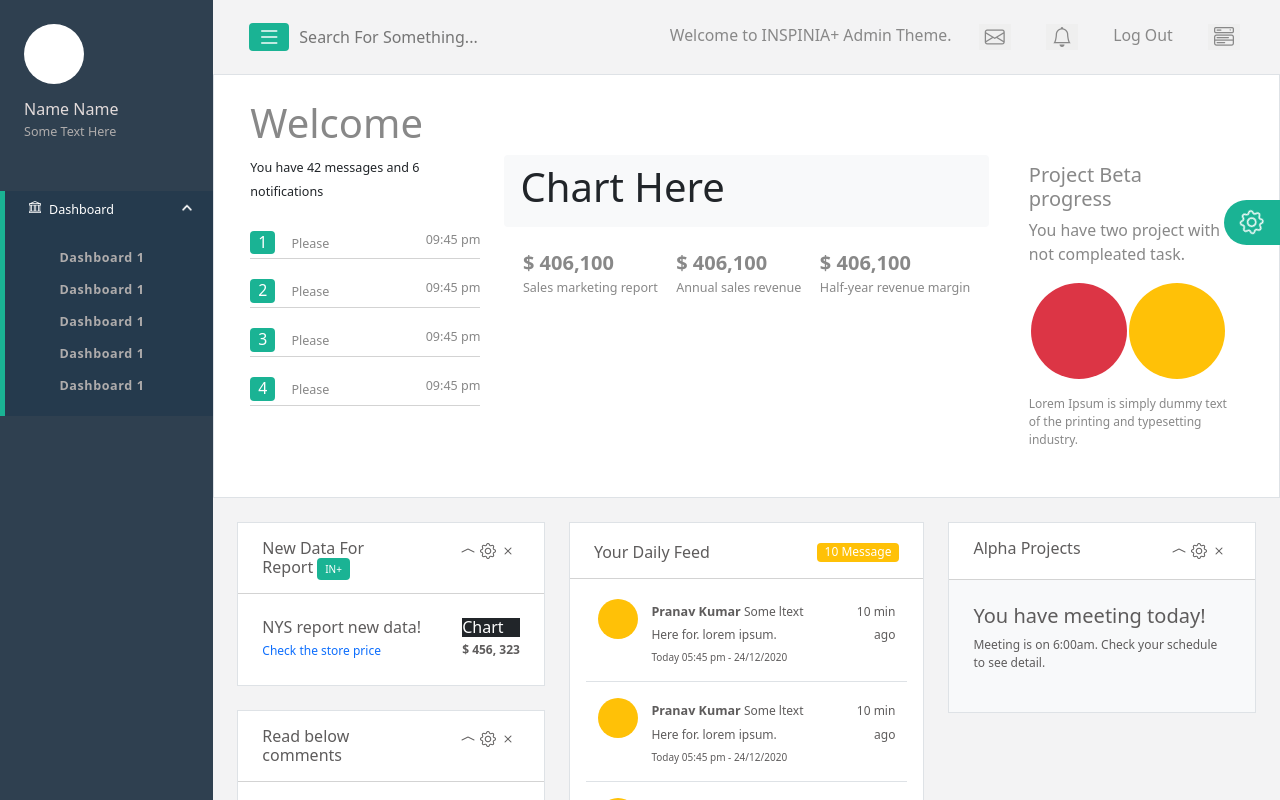
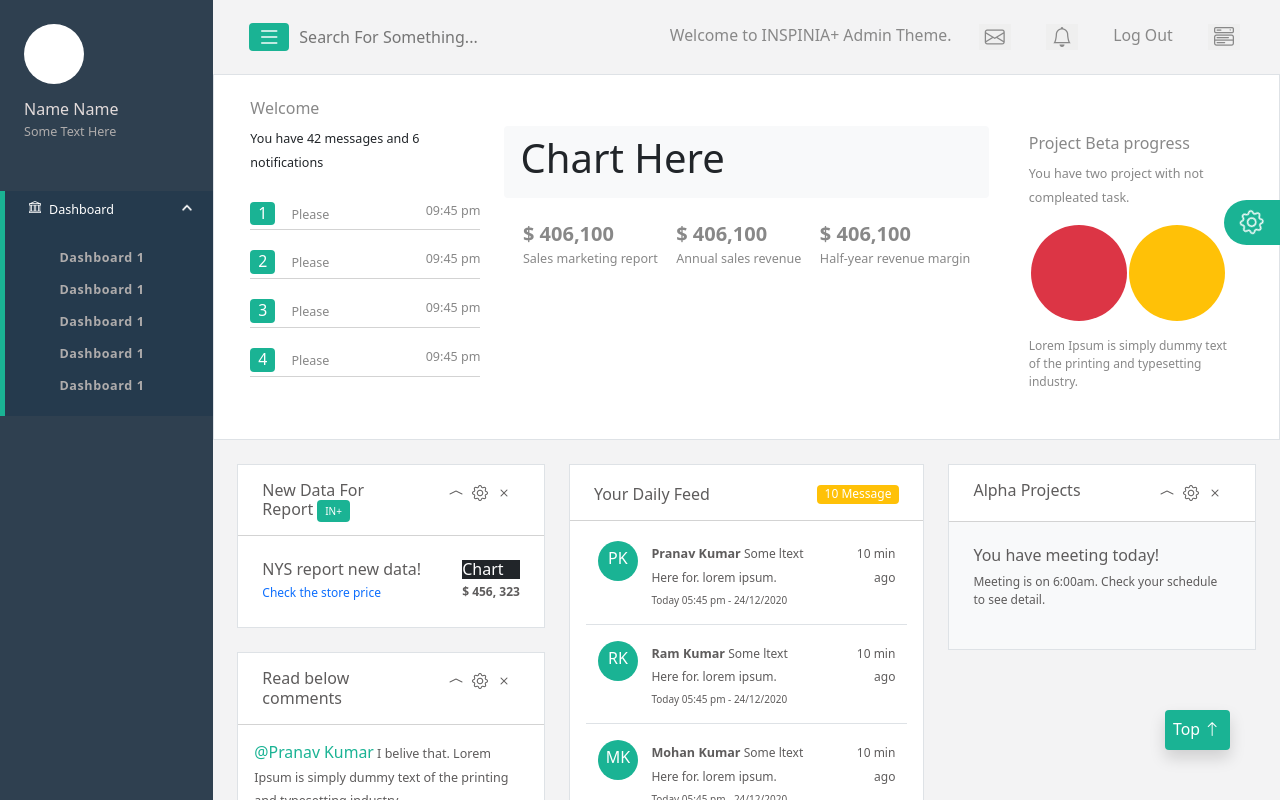
Before and after one commit to praispranav/admindashboard, a Next.js app: page /dashboard in a window 1280 px wide. Shown: the top 800 px of the page. Built offline with nearby package versions, Linux system fonts and the light colour scheme.

Commit message:
added some change

```diff
--- a/components/card.js
+++ b/components/card.js
@@ -20,7 +20,7 @@ export default function Card(props) {
                 data-bs-toggle="dropdown"
                 aria-expanded="false"
               >
-                <i className="bi bi-chevron-compact-up text-grey-dark mx-1"></i>
+                <i className="bi bi-chevron-compact-up text-grey-dark mx-2"></i>
               </a>
               <ul
                 className="dropdown-menu"
@@ -58,7 +58,7 @@ export default function Card(props) {
                 ))}
               </ul>
             </div>
-            <i className="bi bi-x text-grey-dark mx-1"></i>
+            <i className="bi bi-x text-grey-dark mx-2"></i>
           </div>
         </div>
         {props.children}
--- a/components/comments.js
+++ b/components/comments.js
@@ -5,7 +5,7 @@ export default function Comments(props) {
     <>
       <div className="p-3 border-bottom">
         <p>
-          <a href={props.link} className="text-green">@{props.user}</a><small>{props.text}</small>
+          <a href={props.link} className="text-green">@{props.user}</a><small>{" " + props.text}</small>
         </p>
         <p className="extra-small p-0 m-0">
           {" "}
--- a/components/contentnav.js
+++ b/components/contentnav.js
@@ -28,10 +28,10 @@ export default function ContentNav(props) {
 
             <div className="mx-3 d-none d-sm-block">
               <h5 className="p-0 m-0">
-                <div className="dropdown">
+                <div className="">
                   <button
                     className="text-grey"
-                    type="button"
+
                     id="dropdownMenuButton1"
                     data-bs-toggle="dropdown"
                     aria-expanded="false"
@@ -63,7 +63,7 @@ export default function ContentNav(props) {
             </div>
             <div className="mx-2 d-none d-sm-block">
               <h5 className="p-0 m-0">
-                <div className="dropdown">
+                <div className="">
                   <button
                     className="text-grey"
                     type="button"
@@ -101,7 +101,7 @@ export default function ContentNav(props) {
             </div>
             <div className="mx-2">
               <h5 className="p-0 m-0 d-none d-sm-block">
-                <div className="dropdown">
+                <div className="">
                   <button
                     className="text-grey"
                     type="button"
--- a/components/progress.js
+++ b/components/progress.js
@@ -4,9 +4,12 @@ export default function Progress() {
   return (
     <>
       <div className="p-2 px-3 text-grey">
-        <h5>Project Beta progress</h5>
+        <h6>Project Beta progress</h6>
         <p className="m-0 p-0">
+          <small>
+
           You have two project with not compleated task.
+          </small>
         </p>
         <div className="d-flex my-3 justify-content-evenly">
           <div className="bg-danger rounded-circle p-5"></div>
--- a/components/user.js
+++ b/components/user.js
@@ -1,15 +1,20 @@
 import React from "react";
 
 export default function User(props) {
+  const ImgText = props.name.split(' ').map((item)=> item.slice(0,1))
   return (
     <>
       <div className="px-3">
         <div className="row py-3 m-0 border-bottom">
           <div className="col-2">
             <div
-              className="rounded-circle bg-warning"
-              style={{ width: "40px", height: "40px" }}
-            ></div>
+              className="rounded-circle icon-bg d-flex justify-content-between align-items-center pt-2"
+              style={{ width: "40px", height: "40px", flexDirection:"column", flex:1 }}
+            > <h6 className="m-0 p-0 text-white">
+              {
+                props.img === undefined ? ImgText : null
+              }
+              </h6></div>
           </div>
           <div className="col-7">
             <p className="m-0 p-0">
--- a/pages/dashboard/index.js
+++ b/pages/dashboard/index.js
@@ -7,7 +7,7 @@ import Progress from "../../components/progress";
 import Comments from "../../components/comments";
 import Card from "../../components/card";
 import User from "../../components/user";
-import closebutton from "../../public/close.png";
+import Image from "next/image";
 
 const userlist = [
   {
@@ -17,13 +17,13 @@ const userlist = [
     time1: " Today 05:45 pm - 24/12/2020",
   },
   {
-    name: "Pranav Kumar",
+    name: "Ram Kumar",
     text: "Some ltext Here for. lorem ipsum",
     time2: "10 min ago",
     time1: " Today 05:45 pm - 24/12/2020",
   },
   {
-    name: "Pranav Kumar",
+    name: "Mohan Kumar",
     text: "Some ltext Here for. lorem ipsum",
     time2: "10 min ago",
     time1: " Today 05:45 pm - 24/12/2020",
@@ -112,22 +112,34 @@ function SettingButton() {
 export default function AdminDashboard() {
   const [toogle, settoogle] = useState(true);
   return (
-    <div>
+    <div id="scrolltotop">
       <SettingButton />
       <div className="row m-0 p-0">
+        <a
+          className=" shadow position-fixed pt-2 px-2 m-0 p-0 icon-bg rounded"
+          style={{
+            bottom: "50px",
+            right: "50px",
+            width: "65px",
+            height: "40px",
+          }}
+          href="#scrolltotop"
+        > <p className="p-0 m-0 text-white">Top <i class="bi bi-arrow-up"></i></p>
+        </a>
         <div
           className={` bg-nav p-0 m-0 col-12 col-sm-2 mobile-sidebar ${
             toogle ? "display-true" : "display-false transition-sidenav "
           }  `}
         >
-          <img
-            src="/close.png"
+          <div
             onClick={() => settoogle(!toogle)}
             className={`position-fixed d-sm-none d-block ${
               toogle ? "" : "d-none"
             } `}
             style={{ width: "30px", top: "50px", right: "50px" }}
-          />
+          >
+            <Image src="/close.png" width="30px" height="30px" />
+          </div>
           <SideNav />
         </div>
         <div
@@ -140,7 +152,7 @@ export default function AdminDashboard() {
           {/* SECTION1 */}
           <div className="bg-white p-4 border">
             <div className="row m-0">
-              <h6 className="display-6 text-grey">Welcome</h6>
+              <h6 className="text-grey">Welcome</h6>
               <div className="col-12 col-sm-3">
                 <p>
                   <small>You have 42 messages and 6 notifications</small>
@@ -256,7 +268,7 @@ export default function AdminDashboard() {
               >
                 <div className="">
                   <div className="bg-light p-4">
-                    <h5>You have meeting today! </h5>
+                    <h6>You have meeting today! </h6>
                     <p className="extra-small">
                       Meeting is on 6:00am. Check your schedule to see detail.
                     </p>
@@ -264,6 +276,9 @@ export default function AdminDashboard() {
                 </div>
               </Card>
             </div>
+                    <div className="bg-white px-3 py-2 w-100">
+                      Footer
+                    </div>
           </div>
         </div>
       </div>
--- a/styles/custom.css
+++ b/styles/custom.css
@@ -7,6 +7,9 @@
 
 .icon-bg {
   background: #1ab394;
+}
+.icon-bg:hover {
+  background: #13836d;
 }
 
 .text-grey {
@@ -151,6 +154,7 @@ input:focus{
 }
 
 
+
 @media screen and (max-width: 700px) {
   .p-custom {
     padding-left: 1.5rem !important;
```
